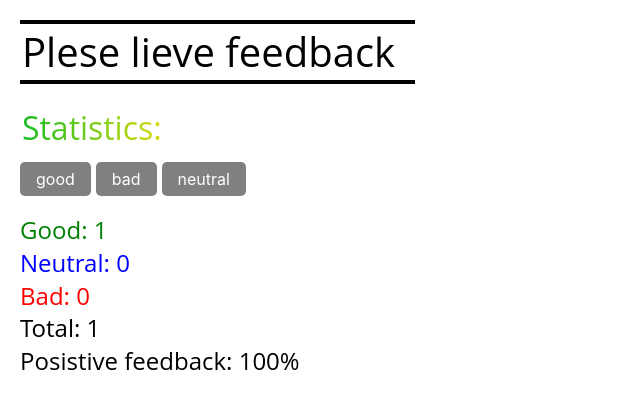
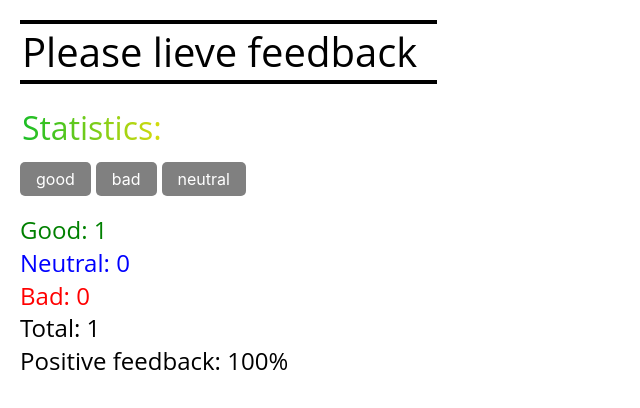
Before and after one commit to yuriipol/goit-react-hw-04-feedback, a React (Create React App) app: page / in a window 1280 px wide. Both pictures are taken after a click on the button "good". Shown: the top 408 px of the page, without its empty margins (0-640 px from the left). Built offline with nearby package versions, Linux system fonts and the light colour scheme.

Commit message:
change errors in words

```diff
--- a/src/components/App.jsx
+++ b/src/components/App.jsx
@@ -59,7 +59,7 @@ class App extends React.Component {
     const total = good + bad + neutral;
     return (
       <div>
-        <Section title="Plese lieve feedback">
+        <Section title="Please lieve feedback">
           <FeedbackOptions setFeedback={this.increment} options={this.state} />
 
           {total > 0 ? (
--- a/src/components/statistics/Statistics.jsx
+++ b/src/components/statistics/Statistics.jsx
@@ -12,7 +12,7 @@ const Statistics = ({ good, neutral, bad, setTotal, setPercentage }) => {
       <span className={s.badText}>Bad: {bad}</span>
       <span className={s.totalText}>Total: {total}</span>
       <span className={s.postisvPercentageText}>
-        Posistive feedback: {percentage}%
+        Positive feedback: {percentage}%
       </span>
     </div>
   );
```
